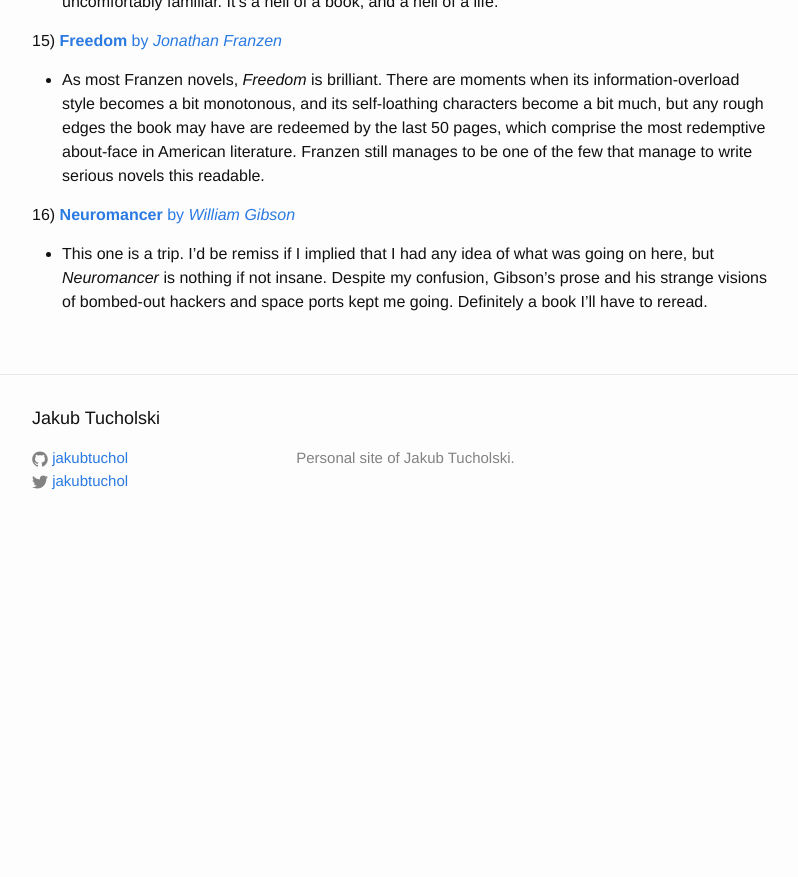
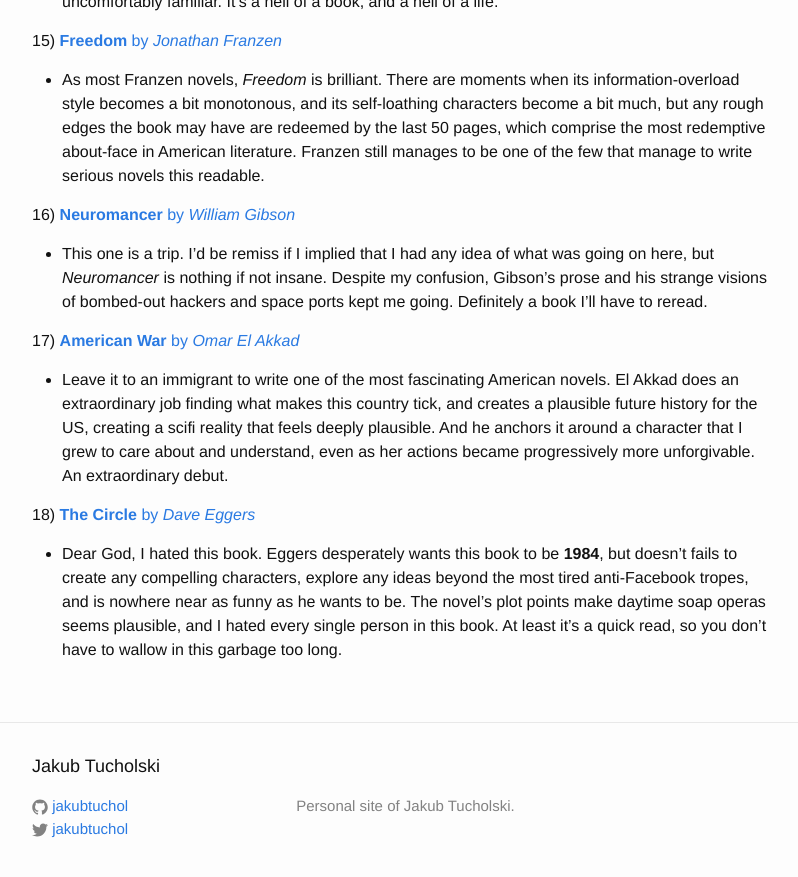
Before and after one commit to jakubtuchol/jakubtuchol.github.io, a Jekyll site: the page built from _posts/2017-01-02-yearly-reading-list.markdown, in a window 1280 px wide and 900 px high, scrolled down 2781 px. Shown: the top 877 px of the window, without its empty margins (238-1036 px from the left). Built offline with Jekyll 4.4.1, drawn with Linux system fonts in a browser that asks for light colours; before the commit the page ends 3333 px from its top, so only the background shows below that.

Commit message:
american war and the circle

```diff
--- a/_posts/2017-01-02-yearly-reading-list.markdown
+++ b/_posts/2017-01-02-yearly-reading-list.markdown
@@ -74,6 +74,14 @@ This year, I'm aiming to read 52 books (one per week for a year). I'll be keepin
 
 * This one is a trip. I'd be remiss if I implied that I had any idea of what was going on here, but *Neuromancer* is nothing if not insane. Despite my confusion, Gibson's prose and his strange visions of bombed-out hackers and space ports kept me going. Definitely a book I'll have to reread.
 
+17) [**American War** by *Omar El Akkad*][american_war]
+
+* Leave it to an immigrant to write one of the most fascinating American novels. El Akkad does an extraordinary job finding what makes this country tick, and creates a plausible future history for the US, creating a scifi reality that feels deeply plausible. And he anchors it around a character that I grew to care about and understand, even as her actions became progressively more unforgivable. An extraordinary debut.
+
+18) [**The Circle** by *Dave Eggers*][the_circle]
+
+* Dear God, I hated this book. Eggers desperately wants this book to be **1984**, but doesn't fails to create any compelling characters, explore any ideas beyond the most tired anti-Facebook tropes, and is nowhere near as funny as he wants to be. The novel's plot points make daytime soap operas seems plausible, and I hated every single person in this book. At least it's a quick read, so you don't have to wallow in this garbage too long.
+
 
 [black_flags]:         https://www.amazon.com/Black-Flags-Rise-Joby-Warrick/dp/0804168938
 [shock_doctrine]:      https://www.amazon.com/Shock-Doctrine-Rise-Disaster-Capitalism/dp/0312427999
@@ -92,3 +100,5 @@ This year, I'm aiming to read 52 books (one per week for a year). I'll be keepin
 [hillbilly_elegy]:     https://www.amazon.com/Hillbilly-Elegy-Memoir-Family-Culture/dp/0062300547
 [freedom]:             https://www.amazon.com/Freedom-Novel-Oprahs-Book-Club/dp/0312576463
 [neuromancer]:         https://www.amazon.com/Neuromancer-William-Gibson/dp/0441569595
+[american_war]:        https://www.amazon.com/American-War-Omar-El-Akkad/dp/0451493583
+[the_circle]:          https://www.amazon.com/Circle-Dave-Eggers/dp/0345807294
```
